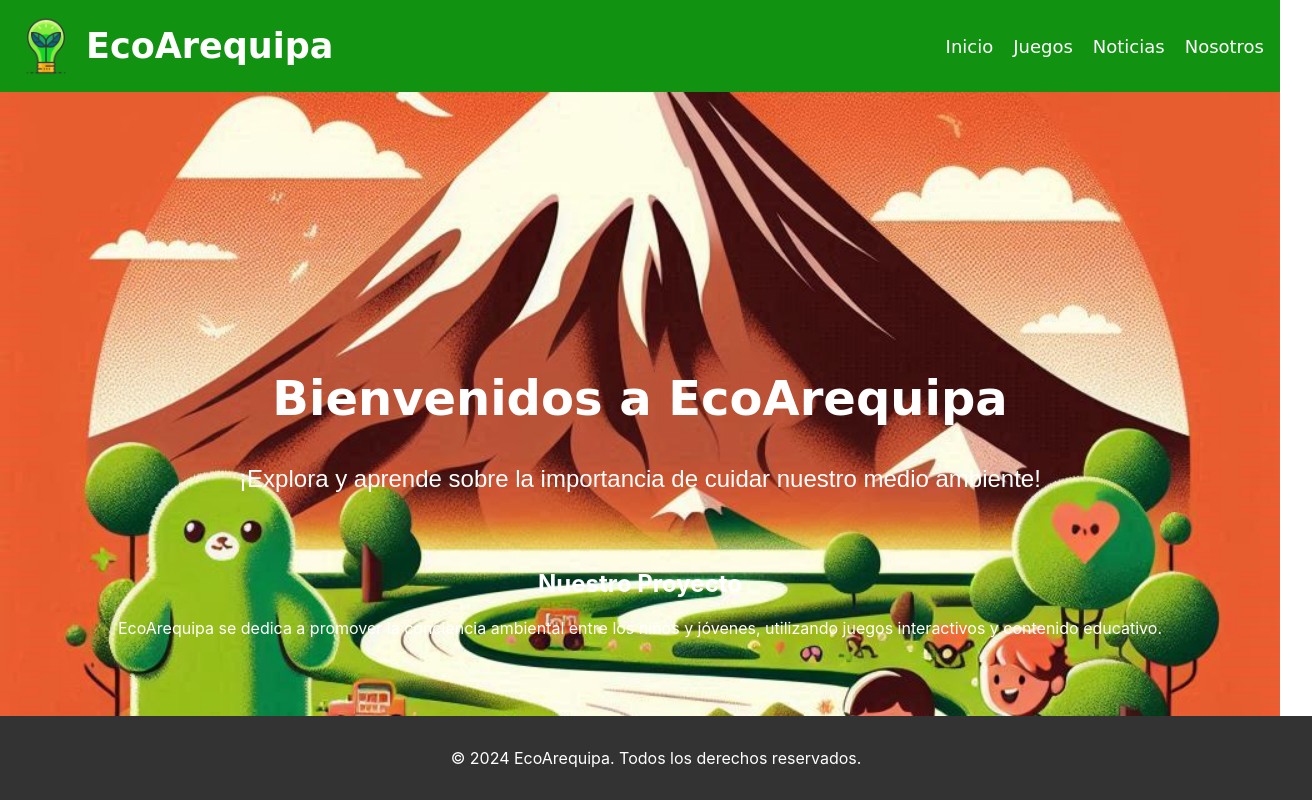
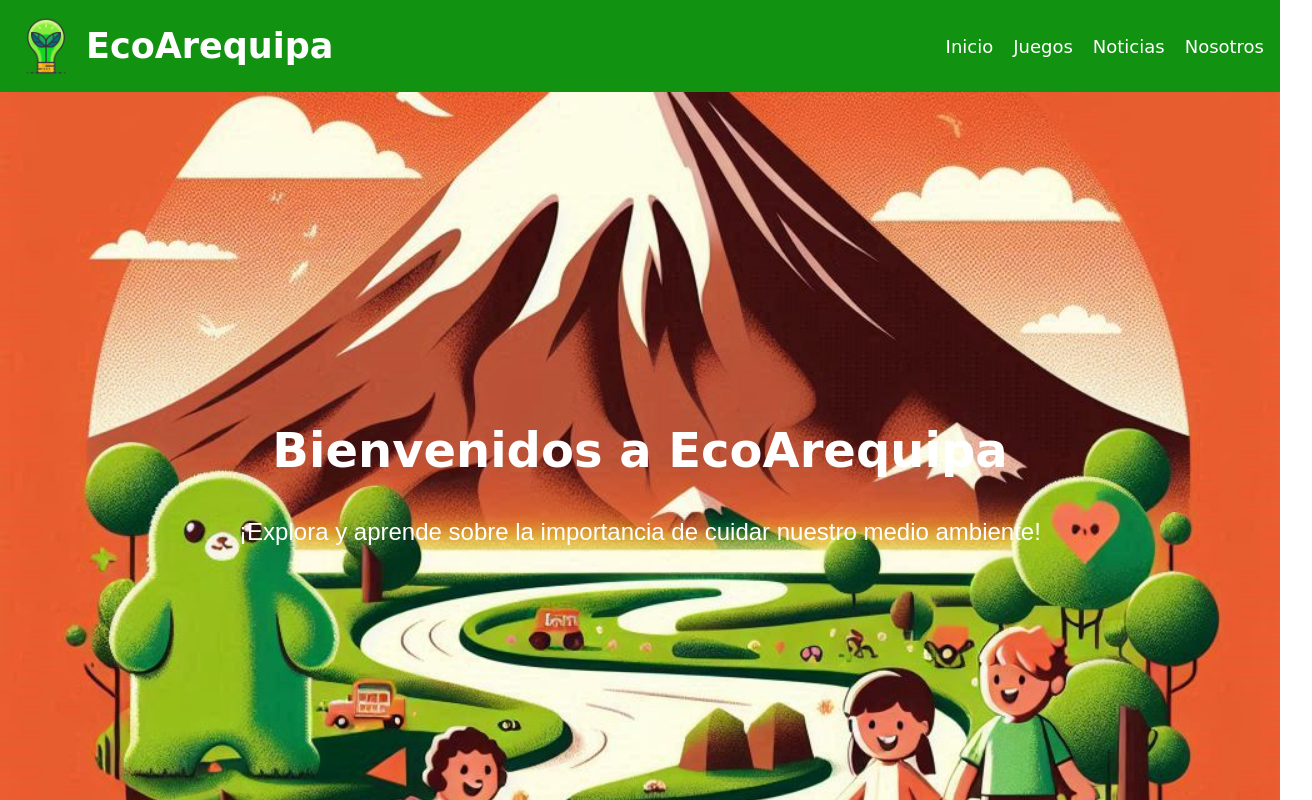
Before and after one commit to EddieCodder/EcoArequipa, a React (Create React App) app in the folder ecoarequipa/: page / in a window 1280 px wide. Shown: the top 800 px of the page, 1312 px wide, since content can reach past the window. Built offline with nearby package versions, Linux system fonts and the light colour scheme.

Commit message:
Agregando contenido a la página inicio

```diff
--- a/ecoarequipa/src/pages/inicio.js
+++ b/ecoarequipa/src/pages/inicio.js
@@ -4,21 +4,16 @@ import '../styles.css'; // Asegúrate de importar correctamente los estilos gene
 const Inicio = () => {
   return (
     <div className="inicio">
-      <section className="hero">
-        <div className="hero-content">
+      <section className="background-section">
+        <div className="hero">
           <h1>Bienvenidos a EcoArequipa</h1>
-          {/* Aquí puedes agregar una descripción breve */}
           <p>¡Explora y aprende sobre la importancia de cuidar nuestro medio ambiente!</p>
         </div>
       </section>
-      <section className="about">
-        <div className="about-content">
-          <h2>Nuestro Proyecto</h2>
-          <p>
-            EcoArequipa se dedica a promover la conciencia ambiental entre los niños y jóvenes,
-            utilizando juegos interactivos y contenido educativo.
-          </p>
-          {/* Agrega más contenido según sea necesario */}
+      <section className="objective-section">
+        <div className="objective-content">
+          <h2>Nuestro Objetivo</h2>
+          <h3>EcoArequipa se dedica a promover la conciencia ambiental entre los niños utilizando juegos interactivos y contenido educativo usando escenarios de nuestra linda ciudad.</h3>
         </div>
       </section>
     </div>
--- a/ecoarequipa/src/styles.css
+++ b/ecoarequipa/src/styles.css
@@ -6,6 +6,8 @@ body {
   font-family: -apple-system, BlinkMacSystemFont, 'Segoe UI', 'Roboto', 'Oxygen', 'Ubuntu', 'Cantarell', 'Fira Sans', 'Droid Sans', 'Helvetica Neue', sans-serif;
   -webkit-font-smoothing: antialiased;
   -moz-osx-font-smoothing: grayscale;
+  position: relative; /* Asegura que el body tenga posición relativa */
+  min-height: 100vh; /* Mínimo alto del body para ocupar toda la pantalla */
 }
 
 code {
@@ -95,16 +97,31 @@ code {
   color: #fff;
   text-align: center;
   padding: 1rem;
-  position: fixed;
+  position: absolute; /* Posición absoluta para fijar en la parte inferior */
   bottom: 0;
   width: 100%;
 }
 
 /* Estilos específicos para la página de inicio */
 .inicio {
+  /* Elimina el fondo de toda la página */
+  background: none;
+
+  /* Establece un tamaño mínimo para evitar que el contenido se solape */
+  min-height: 100vh;
+  display: flex;
+  flex-direction: column;
+  justify-content: center;
+  align-items: center;
+  text-align: center;
+  color: #fff; /* Color de texto blanco para que resalte sobre el contenido */
+}
+
+.inicio .background-section {
   background-image: url('./assets/fondo.jpeg'); /* Cambia la ruta por la de tu imagen */
   background-size: cover;
   background-position: center;
+  width: 100%; /* Ocupa todo el ancho disponible */
   height: 100vh; /* Ajusta la altura según necesites */
   display: flex;
   flex-direction: column;
@@ -128,9 +145,12 @@ code {
   font-family: 'Arial', sans-serif; /* Cambia la fuente del texto */
 }
 
-.inicio .project {
+.inicio .objective-section {
+  width: 100%; /* Ocupa todo el ancho disponible */
   padding: 2rem;
-  background-color: #f1f1f1; /* Cambia el color de fondo del área del proyecto si es necesario */
+  background-color: #f1f1f1; /* Cambia el color de fondo del área del objetivo si es necesario */
   border-radius: 10px; /* Añade bordes redondeados si deseas */
   margin-top: 2rem; /* Ajusta el margen superior según sea necesario */
+  text-align: center;
+  color: #333; /* Color de texto oscuro para que resalte sobre el fondo claro */
 }
```
